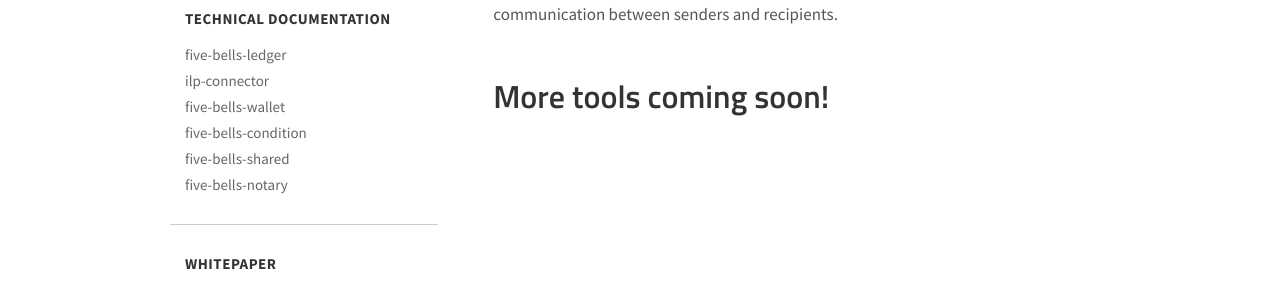
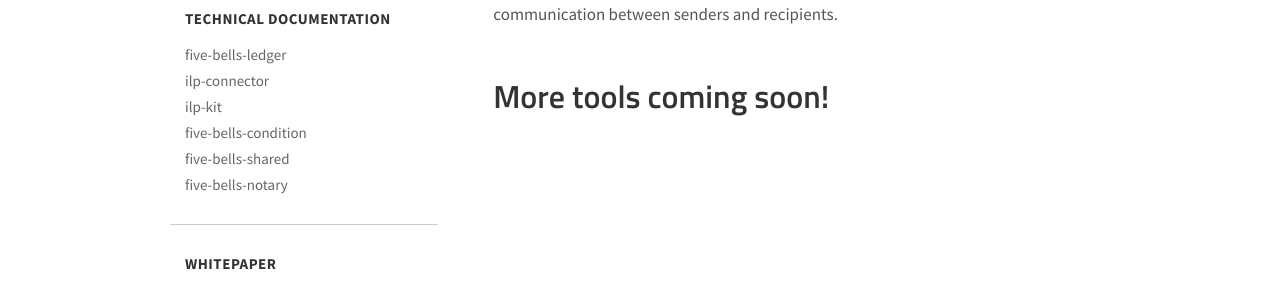
Before and after one commit to interledger/interledger.github.io, a Jekyll site: the page built from libraries.html, in a window 1280 px wide and 1052 px high. Shown: the part 555-846 px from the top of the window. Built offline with Jekyll 4.4.1, drawn with Linux system fonts in a browser that asks for light colours; nearby versions of some CDN libraries; some web fonts are replaced.

Commit message:
Fix links to JS repos (#43)
Fixes #40

```diff
--- a/_includes/docs-sidebar.html
+++ b/_includes/docs-sidebar.html
@@ -21,8 +21,8 @@
     <ul class="nav nav-sidebar">
       <li class="nav-label">Technical Documentation</li>
       <li><a href="{{site.interledgerjs_baseurl}}five-bells-ledger/apidoc/">five-bells-ledger</a></li>
-      <li><a href="{{site.interledgerjs_baseurl}}js-ilp-connector/apidoc/">ilp-connector</a></li>
-      <li><a href="{{site.interledgerjs_baseurl}}five-bells-wallet/apidoc/">five-bells-wallet</a></li>
+      <li><a href="{{site.interledgerjs_baseurl}}ilp-connector/apidoc/">ilp-connector</a></li>
+      <li><a href="{{site.interledgerjs_baseurl}}ilp-kit/apidoc/">ilp-kit</a></li>
       <li><a href="{{site.interledgerjs_baseurl}}five-bells-condition/jsdoc/">five-bells-condition</a></li>
       <li><a href="{{site.interledgerjs_baseurl}}five-bells-shared/jsdoc/">five-bells-shared</a></li>
       <li><a href="{{site.interledgerjs_baseurl}}five-bells-notary/apidoc/">five-bells-notary</a></li>
```
